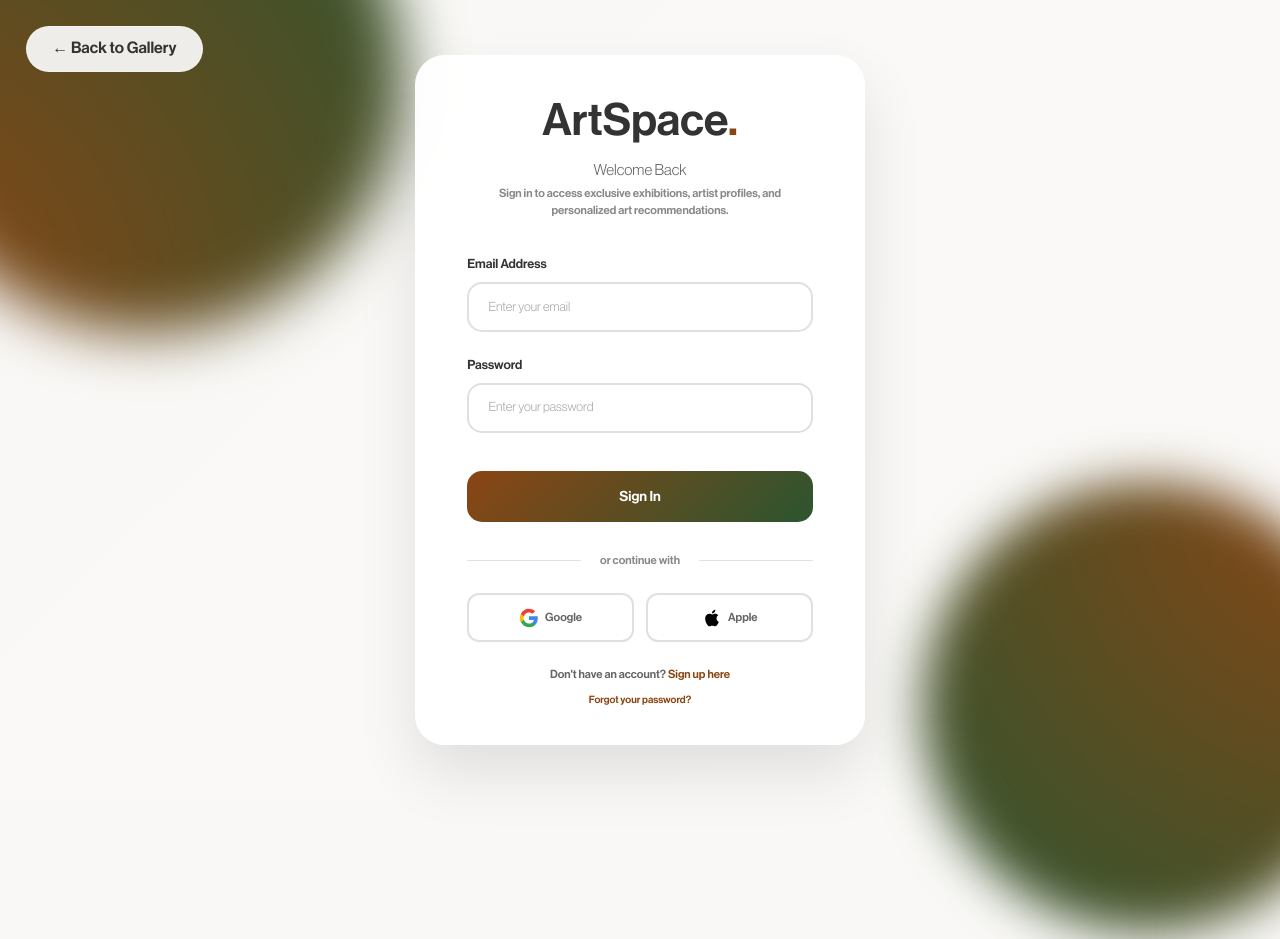
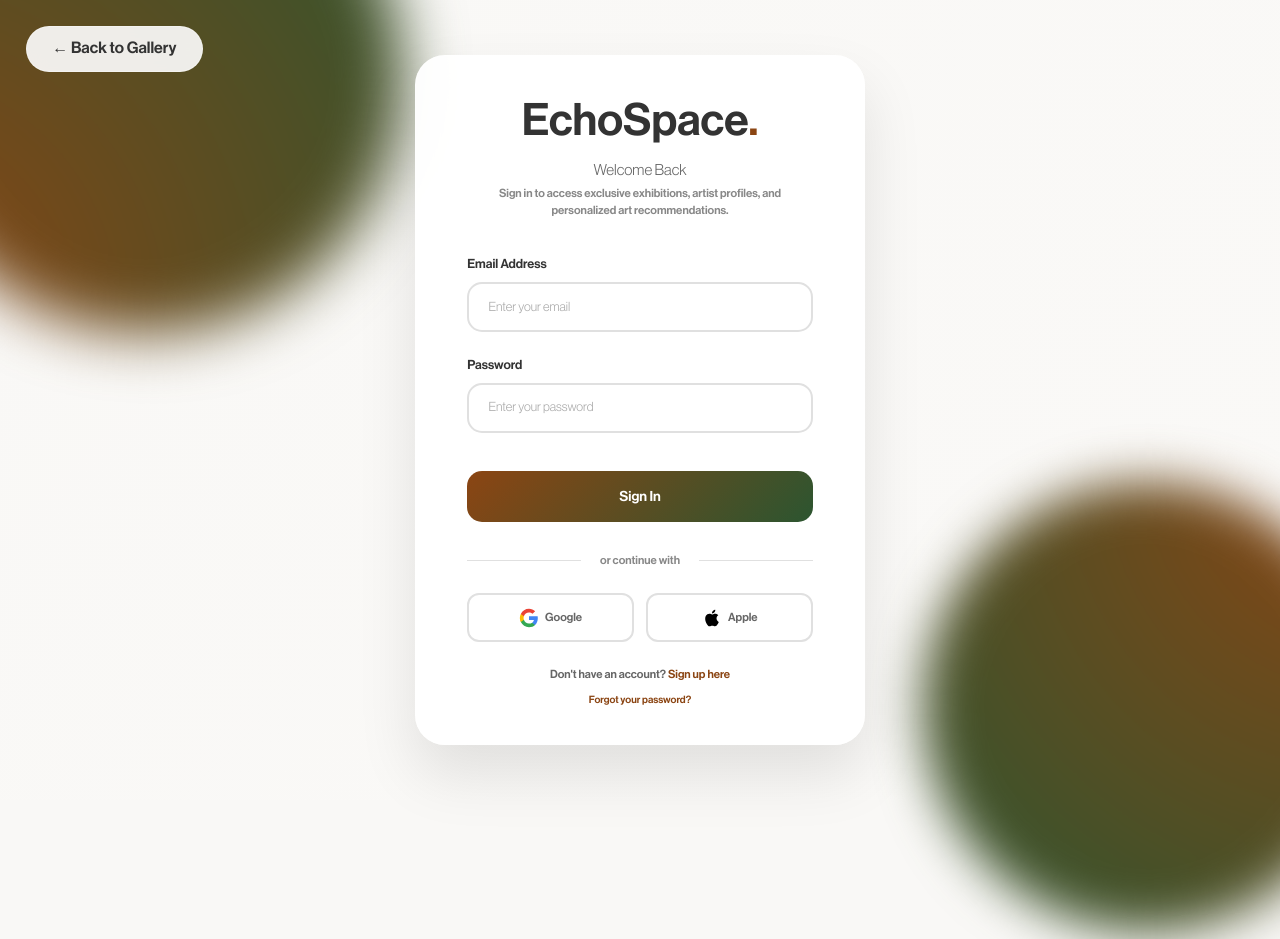
Before and after one commit to Palash-oss/TSEC-EchoSpace, a plain HTML site: page login.html in a window 1280 px wide. Shown: the top 939 px of the page. Drawn offline with Linux system fonts and the light colour scheme.

Commit message:
Update login.html

```diff
--- a/login.html
+++ b/login.html
@@ -3,7 +3,7 @@
 <head>
     <meta charset="UTF-8">
     <meta name="viewport" content="width=device-width, initial-scale=1.0">
-    <title>Login - ArtSpace Gallery</title>
+    <title>Login - EchoSpace Gallery</title>
     <link rel="shortcut icon" href="./icon.png" type="image/x-icon">
     <link rel="stylesheet" href="style.css">
     <style>
@@ -391,7 +391,7 @@
         <!-- Login Card -->
         <div class="login-card">
             <div class="login-header">
-                <div class="login-logo">ArtSpace<span>.</span></div>
+                <div class="login-logo">EchoSpace<span>.</span></div>
                 <div class="login-subtitle">Welcome Back</div>
                 <div class="login-description">Sign in to access exclusive exhibitions, artist profiles, and personalized art recommendations.</div>
             </div>
```
